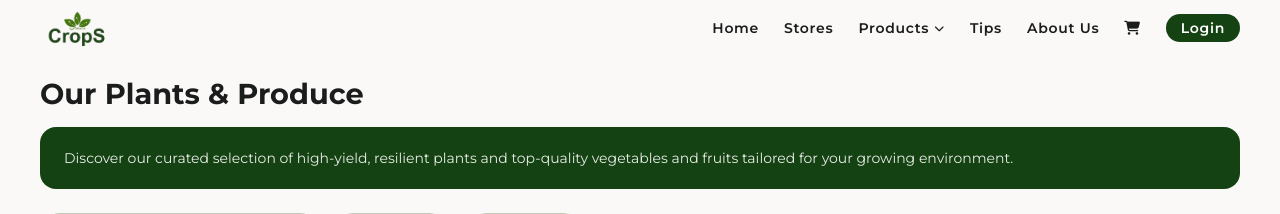
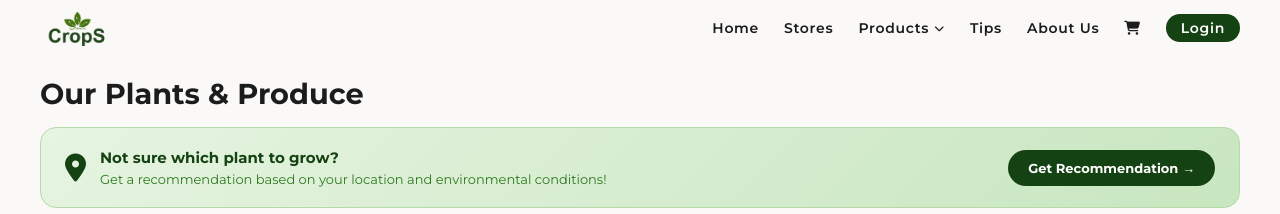
Before and after one commit to RuwaneeTR/Smart_Greenhouse_Products_Marketplace, a PHP site: page /plants.php in a window 1280 px wide. Shown: the top 214 px of the page. Run offline with PHP 8.4, Linux system fonts and the light colour scheme; data comes from the database, SQL or seed files in the repository.

Commit message:
Add plant recommendation banner to plants page
- Added recommendation banner section on plants listing page
- Banner links to recommendation.php

```diff
--- a/plants.php
+++ b/plants.php
@@ -56,6 +56,23 @@ if ($plant_id === 0) {
     <div class="plants-page-header">
         <h1>Our Plants & Produce</h1>
     </div>
+
+    <!-- Recommendation Banner -->
+<div class="recommendation-banner">
+    <div class="recommendation-banner-content">
+        <div class="recommendation-banner-text">
+            <i class="fas fa-map-marker-alt"></i>
+            <div>
+                <h3>Not sure which plant to grow?</h3>
+                <p>Get a recommendation based on your location and environmental conditions!</p>
+            </div>
+        </div>
+        <a href="recommendation.php" class="btn-recommendation">
+            Get Recommendation &rarr;
+        </a>
+    </div>
+</div>
+
 
     <!-- Green Banner -->
     <div class="plants-banner">
@@ -200,6 +217,57 @@ if ($plant_id === 0) {
     /* Page Header */
     .plants-page-header { margin-bottom: 16px; }
     .plants-page-header h1 { font-size: 1.8rem; font-weight: 700; color: var(--on-surface); }
+
+    /* Recommendation Banner */
+.recommendation-banner {
+    background: linear-gradient(135deg, #e6f4e1, #c8e6c0);
+    border: 1px solid #b5d9a8;
+    border-radius: var(--radius-lg);
+    padding: 20px 24px;
+    margin-bottom: 16px;
+}
+.recommendation-banner-content {
+    display: flex;
+    justify-content: space-between;
+    align-items: center;
+    gap: 16px;
+    flex-wrap: wrap;
+}
+.recommendation-banner-text {
+    display: flex;
+    align-items: center;
+    gap: 14px;
+}
+.recommendation-banner-text i {
+    font-size: 28px;
+    color: var(--primary);
+    flex-shrink: 0;
+}
+.recommendation-banner-text h3 {
+    font-size: 15px;
+    font-weight: 700;
+    color: var(--primary);
+    margin-bottom: 4px;
+}
+.recommendation-banner-text p {
+    font-size: 13px;
+    color: #2d7a1f;
+}
+.btn-recommendation {
+    padding: 10px 20px;
+    background: var(--primary);
+    color: #fff;
+    border-radius: var(--radius-full);
+    font-size: 13px;
+    font-weight: 700;
+    white-space: nowrap;
+    transition: opacity 0.2s;
+}
+.btn-recommendation:hover { opacity: 0.85; }
+
+@media (max-width: 768px) {
+    .recommendation-banner-content { flex-direction: column; align-items: flex-start; }
+}
 
     /* Banner */
     .plants-banner {
```
